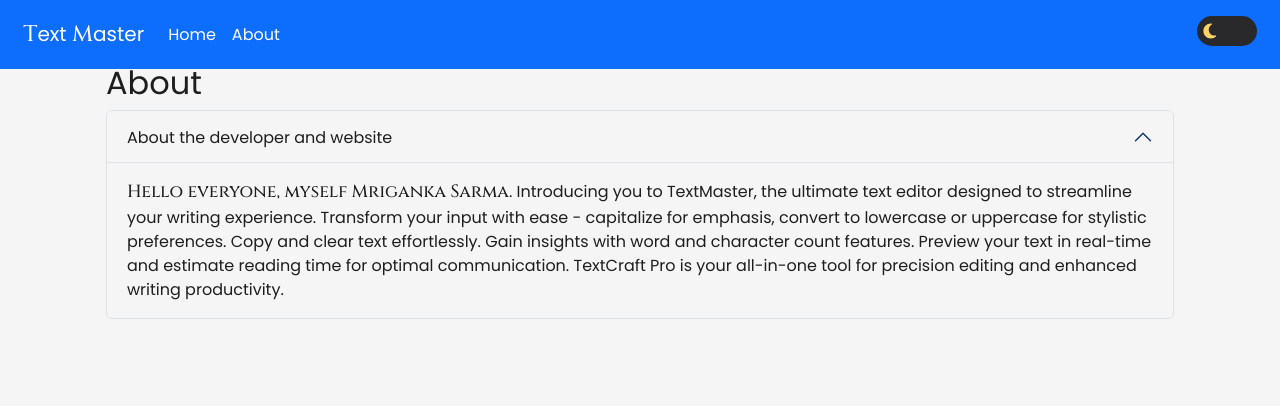
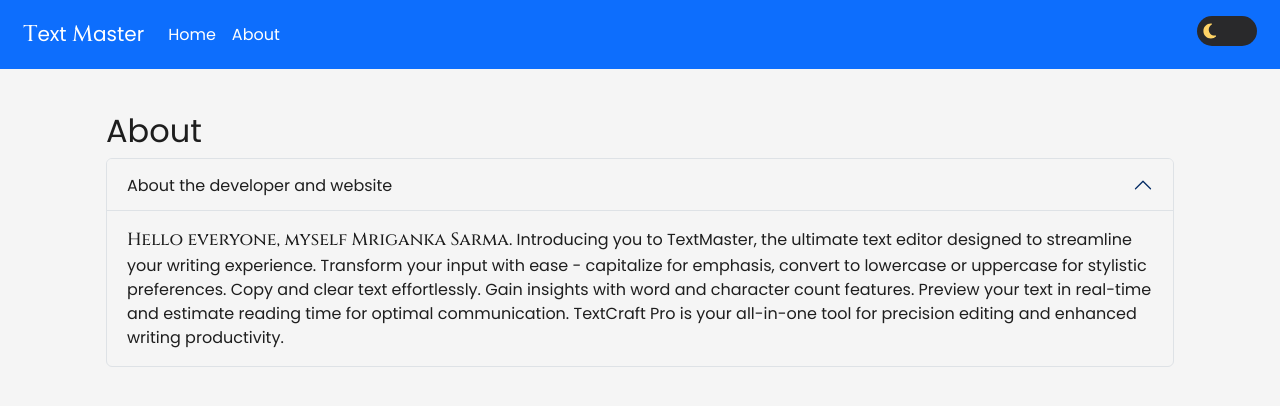
Before and after one commit to mriganka528/Text-converter, a React (Create React App) app: page /about in a window 1280 px wide. Shown: the top 406 px of the page. Built offline with nearby package versions, Linux system fonts and the light colour scheme.

Commit message:
Update About.js

```diff
--- a/src/Components/About.js
+++ b/src/Components/About.js
@@ -3,8 +3,8 @@
 export default function About(props) {
 
     return (
-        <div className="container my-3" style={{ backgroundColor: props.mode === 'primary' ? 'whitesmoke' : '#020912', color: props.mode === 'primary' ? 'rgb(30,30,30)' : '#cacbcc', paddingInline: "1.5rem", marginTop:"4rem" }}>
-            <h2 style={{ backgroundColor: props.mode === 'primary' ? 'whitesmoke' : '#020912', color: props.mode === 'primary' ? 'rgb(30,30,30)' : '#F9F9F9' }}>About</h2>
+        <div className="container my-3" style={{ backgroundColor: props.mode === 'primary' ? 'whitesmoke' : '#020912', color: props.mode === 'primary' ? 'rgb(30,30,30)' : '#cacbcc', paddingInline: "1.5rem" }}>
+            <h2 style={{ backgroundColor: props.mode === 'primary' ? 'whitesmoke' : '#020912', color: props.mode === 'primary' ? 'rgb(30,30,30)' : '#F9F9F9', marginTop:"4rem" }}>About</h2>
             <div className="accordion" id="accordionExample" >
                 <div className="accordion-item" style={{ backgroundColor: props.mode === 'primary' ? 'whitesmoke' : '#020912', color: props.mode === 'primary' ? 'rgb(30,30,30)' : '#F9F9F9' }}>
                     <h2 className="accordion-header" >
```
